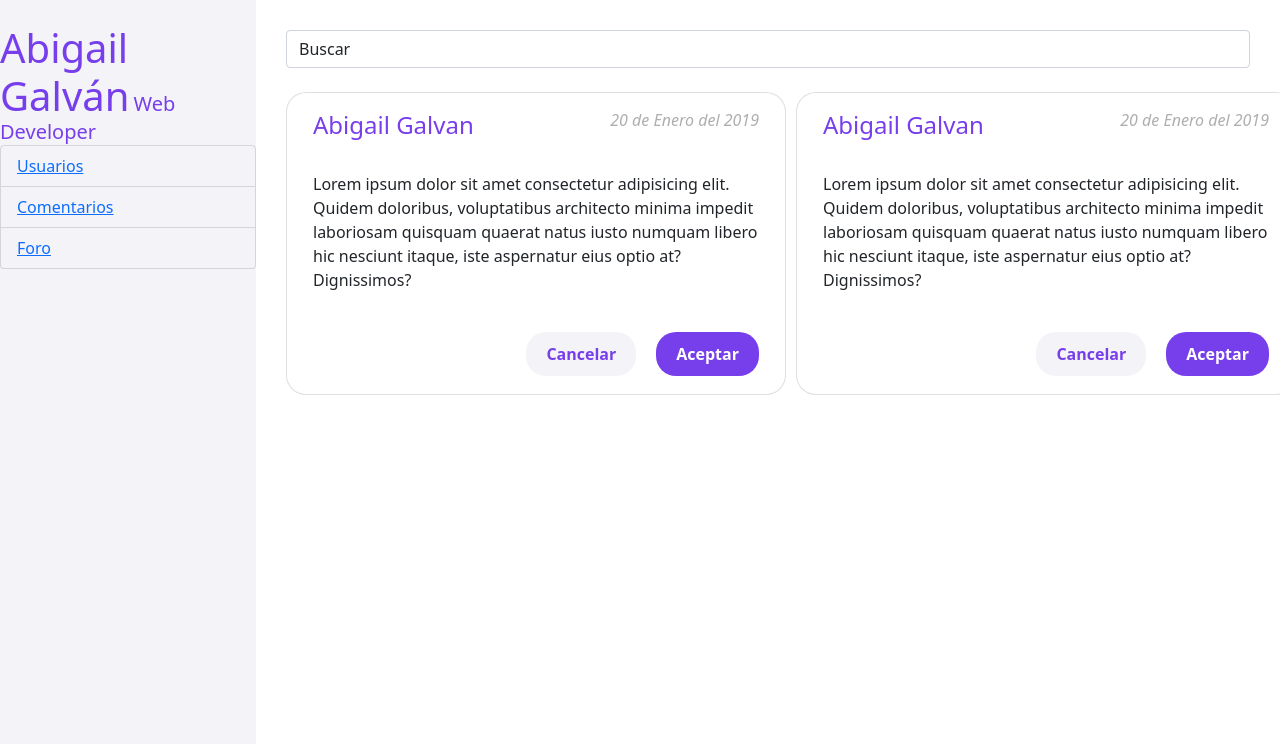
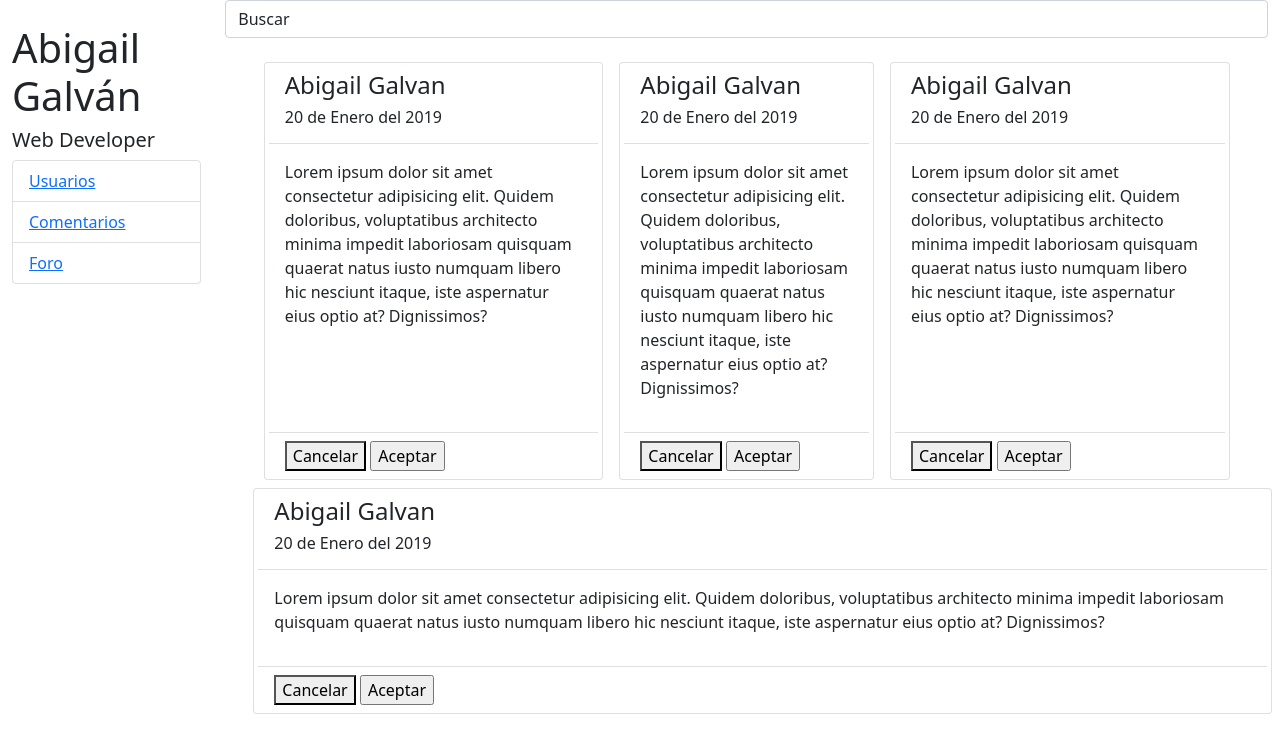
Before and after one commit to innorbitx/dashboard, a website: page index.html in a window 1280 px wide. Drawn offline with nearby package versions, Linux system fonts and the light colour scheme; no server answers.

Commit message:
grid bootstrap

```diff
--- a/index.html
+++ b/index.html
@@ -4,7 +4,7 @@
     <!-- Required meta tags -->
     <meta charset="utf-8">
     <meta name="viewport" content="width=device-width, initial-scale=1">
-    <link rel="stylesheet" href="./css/main.css">
+    <!-- <link rel="stylesheet" href="./css/main.css"> -->
 
     <!-- Bootstrap CSS -->
     <link href="https://cdn.jsdelivr.net/npm/bootstrap@5.0.0-beta1/dist/css/bootstrap.min.css" rel="stylesheet" integrity="sha384-giJF6kkoqNQ00vy+HMDP7azOuL0xtbfIcaT9wjKHr8RbDVddVHyTfAAsrekwKmP1" crossorigin="anonymous">
@@ -14,8 +14,9 @@
 
     <title>Dashboard</title>
   </head>
-  <body>
-    <aside>
+  <body class="container-fluid">
+    <div class="row">
+      <aside class="col-md-2">
         <div>
           <img>
           <div>
@@ -32,13 +33,14 @@
         </nav>
       </aside>
 
-    <section>
+      <section class="col">
         <div>
           <input class="form-control" type="search" value="Buscar">
           <span class="badge badge-pill badge-dark">Dark</span>
         </div>
-      <article>
-        <div class="card">
+        <article class="container">
+          <div class="row justify-content-md-center">
+            <div class="card col-md-4 ml-3 px-1">
               <div class="card-header bg-transparent">
                 <h4>Abigail Galvan</h2>
                 <h6>20 de Enero del 2019</h6>
@@ -53,7 +55,7 @@
                 <input type="submit" value="Aceptar">
               </div>
             </div>
-        <div class="card">
+            <div class="card col-md-3 mx-3 px-1">
               <div class="card-header bg-transparent">
                 <h4>Abigail Galvan</h2>
                 <h6>20 de Enero del 2019</h6>
@@ -68,8 +70,44 @@
                 <input type="submit" value="Aceptar">
               </div>
             </div>
+            <div class="card col-md-4 mr-3 px-1">
+              <div class="card-header bg-transparent">
+                <h4>Abigail Galvan</h2>
+                <h6>20 de Enero del 2019</h6>
+              </div>
+              <div class="card-body">
+                <p class="text-justify">
+                  Lorem ipsum dolor sit amet consectetur adipisicing elit. Quidem doloribus, voluptatibus architecto minima impedit laboriosam quisquam quaerat natus iusto numquam libero hic nesciunt itaque, iste aspernatur eius optio at? Dignissimos?
+                </p>
+              </div>
+              <div class="card-footer bg-transparent">
+                <button type="button">Cancelar</button>
+                <input type="submit" value="Aceptar">
+              </div>
+            </div>
+          </div>
+
+          <div class="row mt-2">
+            <div class="card col-auto cold-md-3 px-1 mx-3">
+              <div class="card-header bg-transparent">
+                <h4>Abigail Galvan</h2>
+                <h6>20 de Enero del 2019</h6>
+              </div>
+              <div class="card-body">
+                <p class="text-justify">
+                  Lorem ipsum dolor sit amet consectetur adipisicing elit. Quidem doloribus, voluptatibus architecto minima impedit laboriosam quisquam quaerat natus iusto numquam libero hic nesciunt itaque, iste aspernatur eius optio at? Dignissimos?
+                </p>
+              </div>
+              <div class="card-footer bg-transparent">
+                <button type="button">Cancelar</button>
+                <input type="submit" value="Aceptar">
+              </div>
+            </div>
+          </div>
         </article>
       </section>
+    </div>
+
 
     <!-- Option 1: Bootstrap Bundle with Popper -->
     <script src="https://cdn.jsdelivr.net/npm/bootstrap@5.0.0-beta1/dist/js/bootstrap.bundle.min.js" integrity="sha384-ygbV9kiqUc6oa4msXn9868pTtWMgiQaeYH7/t7LECLbyPA2x65Kgf80OJFdroafW" crossorigin="anonymous"></script>
```
Lines whose indentation alone changed are shown as unchanged.
